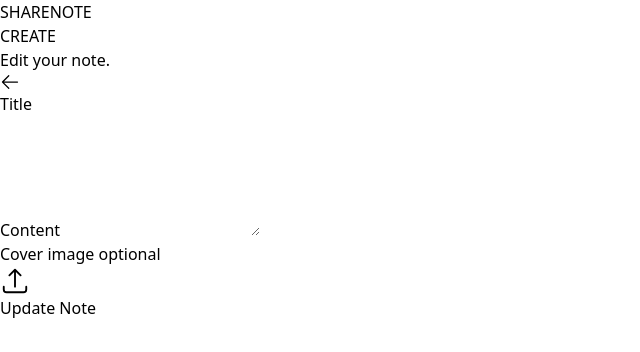
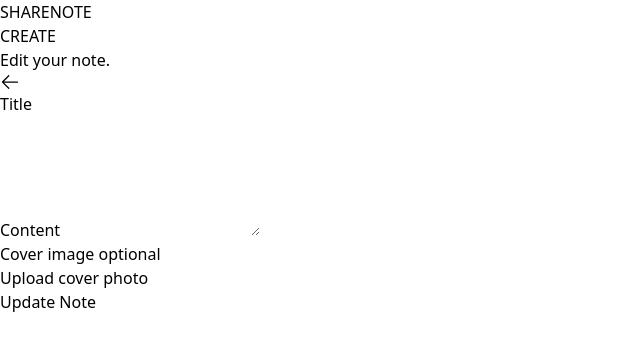
Before and after one commit to kyawzinhein1/Dnote_App, a React (Vite) app: page /edit/1 in a window 1280 px wide. Shown: the top 352 px of the page, without its empty margins (0-640 px from the left). Built offline with nearby package versions, Linux system fonts and the light colour scheme; no server answers.

Commit message:
upload fixed

```diff
--- a/src/components/NoteForm.jsx
+++ b/src/components/NoteForm.jsx
@@ -15,6 +15,7 @@
   const [redirect, setRedirect] = useState(false);
   const [oldNote, setOldNote] = useState({});
   const [previewImg, setPreviewImg] = useState(null);
+  const [isUpload, setIsUpload] = useState(false);
   const fileRef = useRef();
 
   const { id } = useParams();
@@ -73,6 +74,7 @@
   const clearPreviewImg = (setFieldValue) => {
     setPreviewImg(null);
     setFieldValue("cover_image", null);
+    fileRef.current.value = "";
   };
 
   const submitHandler = async (values) => {
@@ -194,6 +196,29 @@
                   </p>
                 )}
               </div>
+              <div>
+                {isUpload ? (
+                  <p
+                    className="text-teal-600 text-base font-medium cursor-pointer"
+                    onClick={(_) => {
+                      setIsUpload(false);
+                    }}
+                  >
+                    Disable cover photo
+                  </p>
+                ) : (
+                  <p
+                    className="text-teal-600 text-base font-medium cursor-pointer"
+                    onClick={(_) => {
+                      setIsUpload(true);
+                    }}
+                  >
+                    Upload cover photo
+                  </p>
+                )}
+              </div>
+              {isUpload && (
+                <>
                   <input
                     type="file"
                     name="cover_image"
@@ -210,6 +235,8 @@
                     }}
                   >
                     <ArrowUpTrayIcon width={30} height={30} className="z-20" />
+                    {isCreate ? (
+                      <>
                         {previewImg && (
                           <img
                             src={previewImg}
@@ -217,7 +244,23 @@
                             className="w-full absolute top-0 left-0 h-full object-cover opacity-80 z-10"
                           />
                         )}
+                      </>
+                    ) : (
+                      <img
+                        src={
+                          previewImg
+                            ? previewImg
+                            : `${import.meta.env.VITE_API}/${
+                                oldNote.cover_image
+                              }`
+                        }
+                        alt="preview"
+                        className="w-full absolute top-0 left-0 h-full object-cover opacity-80 z-10"
+                      />
+                    )}
                   </div>
+                </>
+              )}
               <StyledErrorMessage name="cover_image" />
             </div>
             <button
```
Lines whose indentation alone changed are shown as unchanged.
